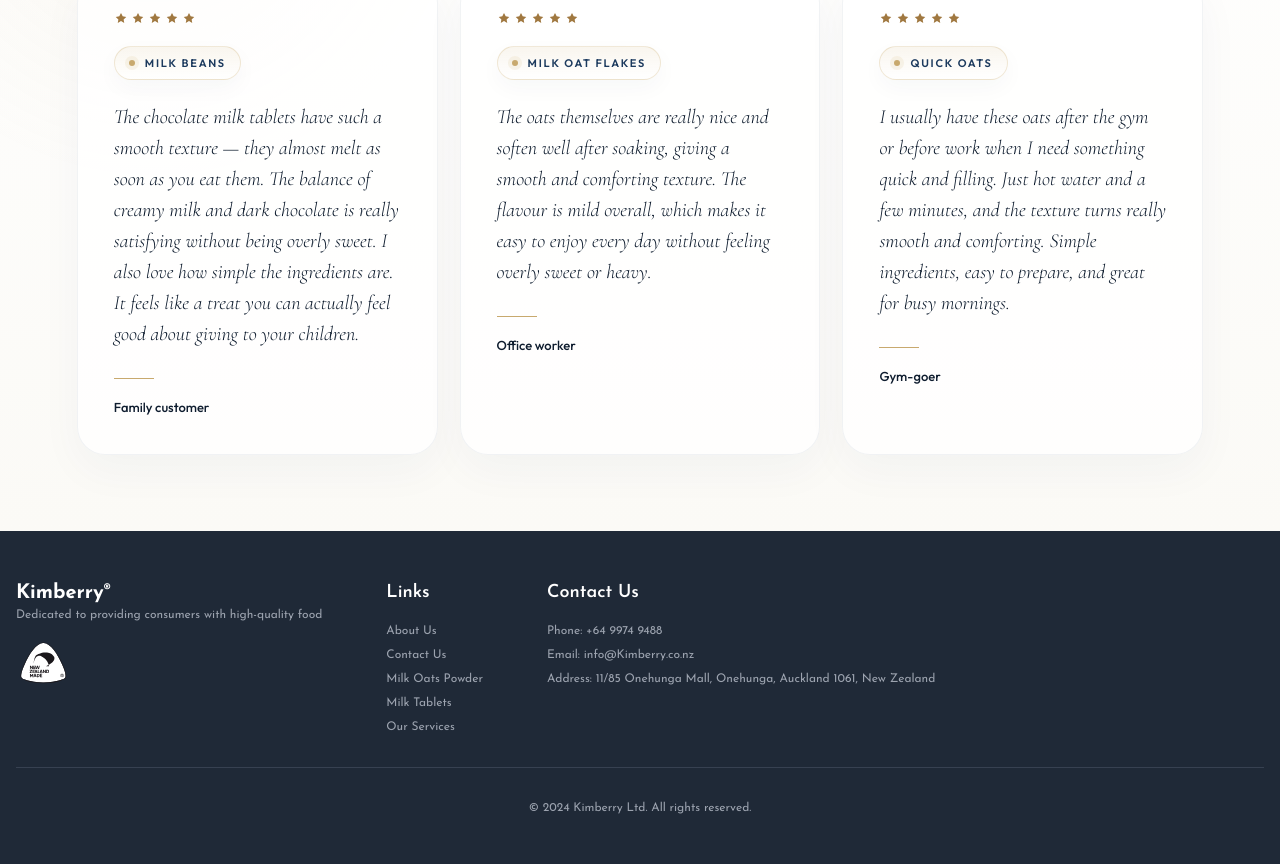
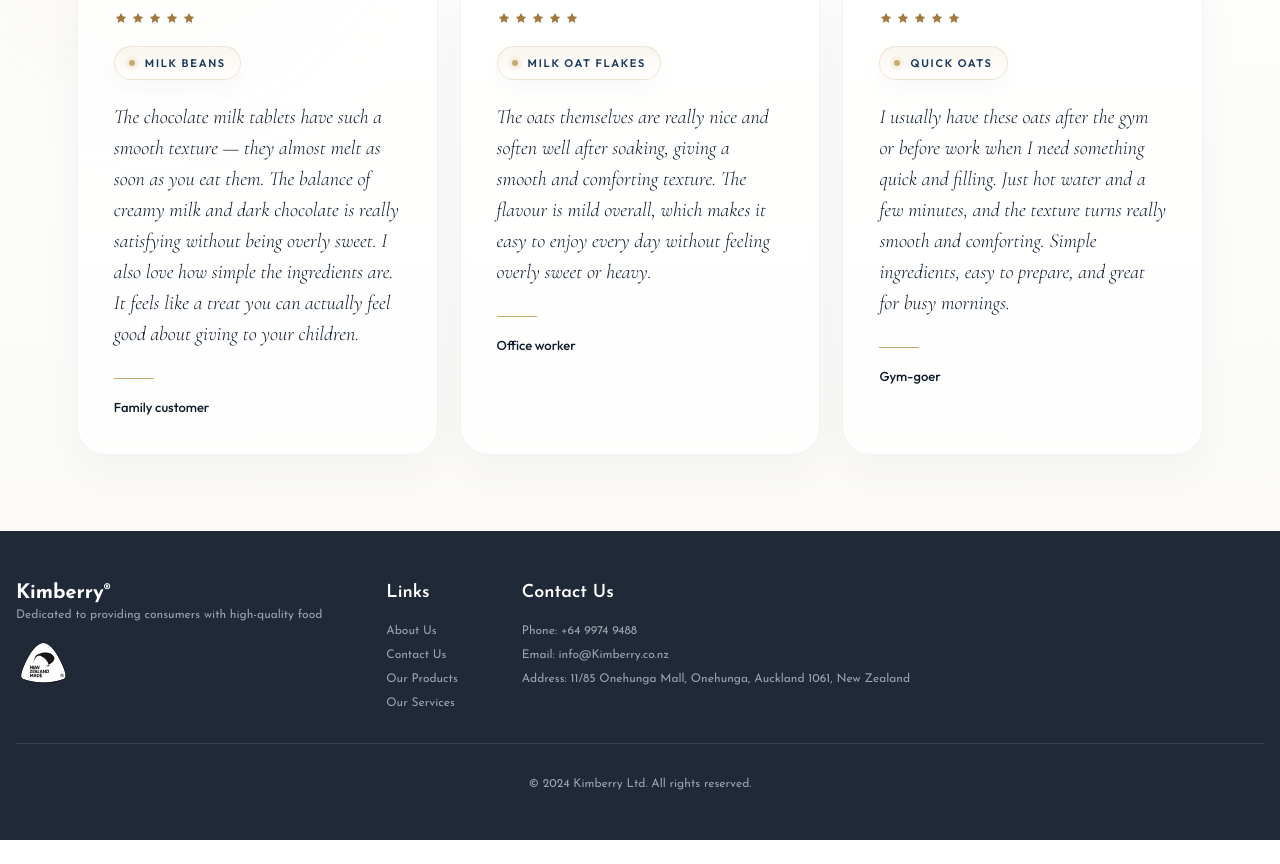
Before and after one commit to sculieyan/kimberry, a Next.js app: page / in a window 1280 px wide. Shown: the part 2527-3391 px from the top of the page. After the commit the page ends 3367 px from the top, so only its background shows below. Built offline with nearby package versions, Linux system fonts and the light colour scheme.

Commit message:
feat: update footer links to consolidate product navigation

```diff
--- a/components/layout/Footer.tsx
+++ b/components/layout/Footer.tsx
@@ -29,8 +29,7 @@ export default function Footer() {
             <ul className="space-y-2 font-josefin">
               <li><Link href="/about" className="text-gray-400 hover:text-white">About Us</Link></li>
               <li><Link href="/contact" className="text-gray-400 hover:text-white">Contact Us</Link></li>
-              <li><Link href="/products/milk-oats-powder" className="text-gray-400 hover:text-white">Milk Oats Powder</Link></li>
-              <li><Link href="/products/milk-tablets" className="text-gray-400 hover:text-white">Milk Tablets</Link></li>
+              <li><Link href="/products" className="text-gray-400 hover:text-white">Our Products</Link></li>
               <li><Link href="/services" className="text-gray-400 hover:text-white">Our Services</Link></li>
             </ul>
           </div>
```
